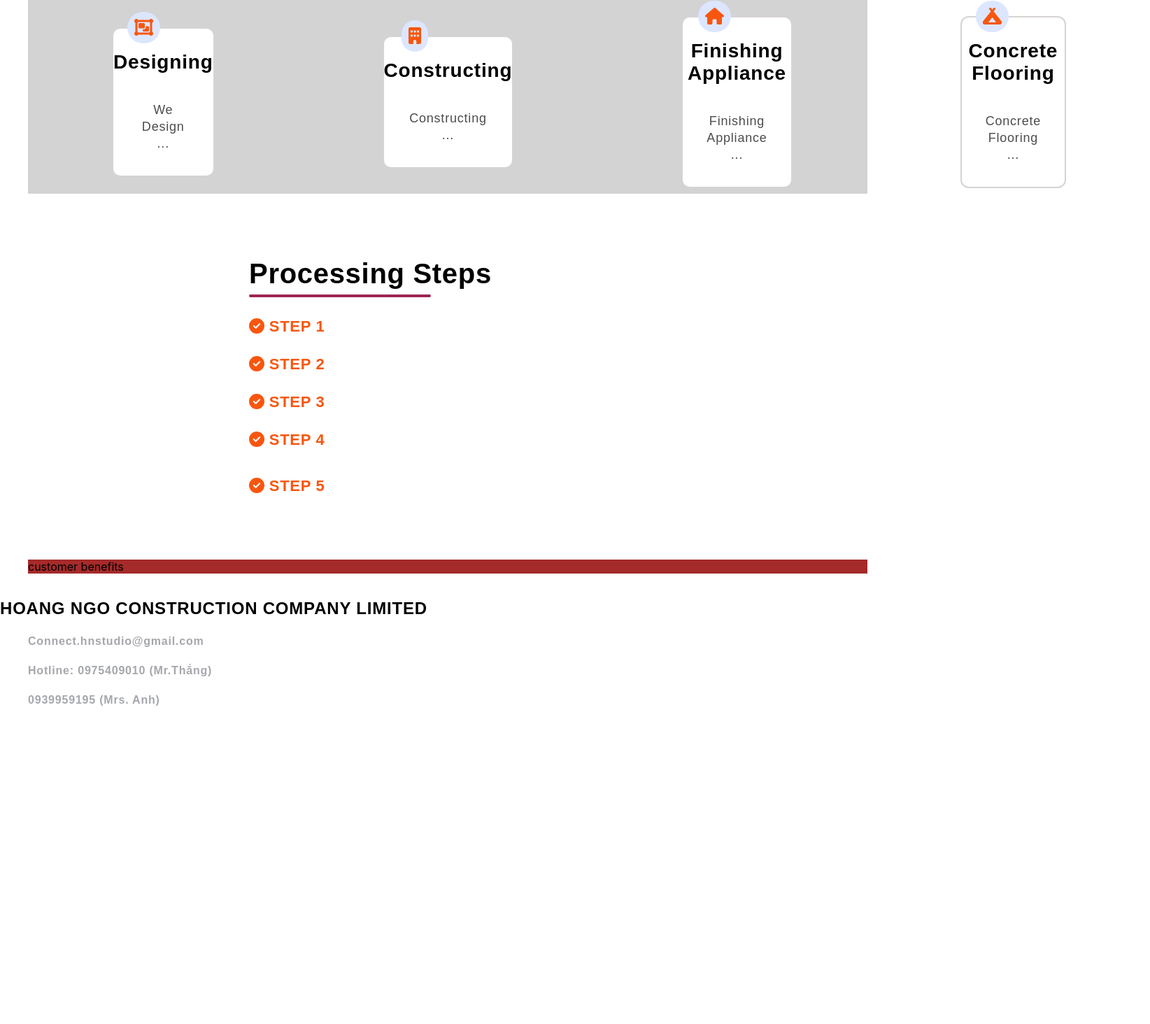
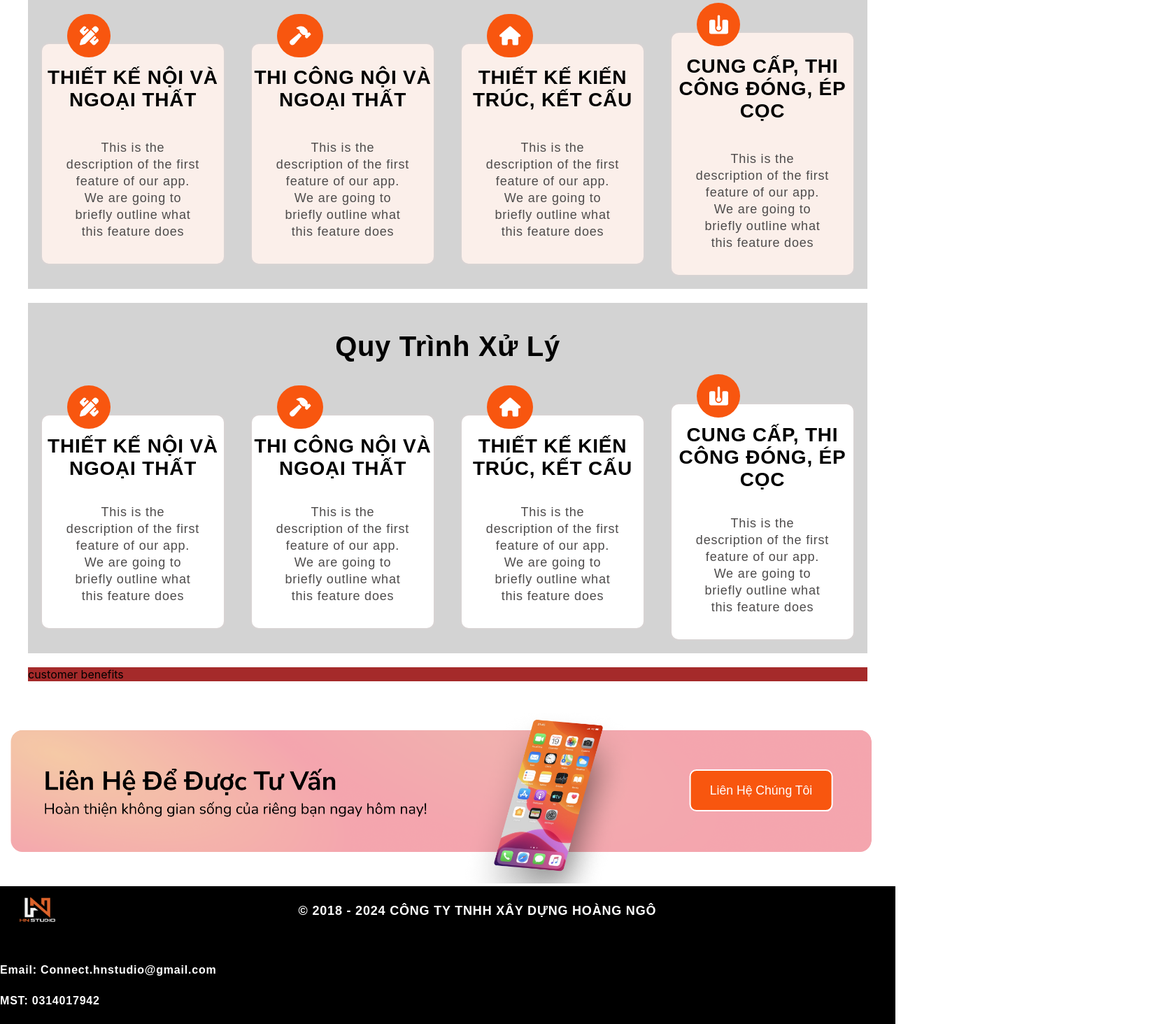
Before and after one commit to KimiNoNawa1610/Showcase, a React (Create React App) app: page / in a window 1280 px wide. Shown: the part 958-2422 px from the top of the page at 70% size, 1644 px wide, since content can reach past the window. Before the commit the page ends 1992 px from the top, so only its background shows below. Built offline with nearby package versions, Linux system fonts and the light colour scheme.

Commit message:
update code layout and styles

```diff
--- a/src/Pages/Home.js
+++ b/src/Pages/Home.js
@@ -1,8 +1,8 @@
 // Home.js
-import React, { useState, useEffect }  from 'react';
+import React, { useState }  from 'react';
 import imageList from '../components/ImageList'; // Import the list of image filenames
 import { Slide } from 'react-slideshow-image';
-import { faObjectGroup, faBuilding, faHouse, faCampground } from "@fortawesome/free-solid-svg-icons";
+import { faPenRuler, faHammer, faHouse, faBoreHole } from "@fortawesome/free-solid-svg-icons";
 import InformationCard from "../components/InformationCard";
 import Process from '../components/Process';
 import 'react-slideshow-image/dist/styles.css';
@@ -54,39 +54,39 @@
 
             <div className='services'>
                 <h3 className="services-title">
-                    <span>Services</span>
+                    <span>Dịch Vụ</span>
                 </h3>
                 <table className="services-table">
 
                     <tbody>
                         <tr>
                             <td><InformationCard
-                                title="Designing"
-                                description="We Design ..."
-                                icon={faObjectGroup}
+                                title="THIẾT KẾ NỘI VÀ NGOẠI THẤT"
+                                description="This is the description of the first feature of our app. We are going to briefly outline what this feature does"
+                                icon={faPenRuler}
                                 />
                             </td>
                             <td>
                                 <InformationCard
-                                title="Constructing"
-                                description="Constructing ..."
-                                icon={faBuilding}
+                                title="THI CÔNG NỘI VÀ NGOẠI THẤT"
+                                description="This is the description of the first feature of our app. We are going to briefly outline what this feature does"
+                                icon={faHammer}
                                 />
                             </td>
 
                             <td>
                                 <InformationCard
-                                title="Finishing Appliance"
-                                description="Finishing Appliance ..."
+                                title="THIẾT KẾ KIẾN TRÚC, KẾT CẤU"
+                                description="This is the description of the first feature of our app. We are going to briefly outline what this feature does"
                                 icon={faHouse}
                                 />
                             </td>
 
                             <td>
                                 <InformationCard
-                                title="Concrete Flooring"
-                                description="Concrete Flooring ..."
-                                icon={faCampground}
+                                title="CUNG CẤP, THI CÔNG ĐÓNG, ÉP CỌC"
+                                description="This is the description of the first feature of our app. We are going to briefly outline what this feature does"
+                                icon={faBoreHole}
                                 />
                                 </td>
                         </tr>
--- a/src/Pages/Layout.js
+++ b/src/Pages/Layout.js
@@ -1,32 +1,58 @@
 // Layout.js
-import React from 'react';
-import Menu from '../components/Menu';
-import '../css/Layout.css'
+import React from "react";
+import Menu from "../components/Menu";
+import "../css/Layout.css";
 
 const Layout = ({ children }) => {
   return (
     <div>
       <Menu />
       <div className="content">{children}</div>
-      <br/>
-      <div className='contacts'>
+      <br />
+      <div className="contacts">
+        <div className="contact-container">
+          <img
+            src="/contactprom.png"
+            alt="contact-prom"
+            className="contactprom"
+          />
+          <button className="contact-button">Liên Hệ Chúng Tôi</button>{" "}
+          {/*This is where we will put the contact link like email or something*/}
+        </div>
         <div className="ft-list" id="contact">
-            <p className="ft-list-title">HOANG NGO CONSTRUCTION COMPANY LIMITED</p>
+          <p className="ft-list-title">
+            <img src="logo.png" alt="Logo" className="contact-logo" />
+            <h4>© 2018 - 2024  CÔNG TY TNHH XÂY DỰNG HOÀNG NGÔ</h4>
+
+          </p>
           <ul className="ft-list-items">
             <li>
-                <a href="mailto:Connect.hnstudio@gmail.com">Connect.hnstudio@gmail.com</a>
+              <div className="contact-info">
+                <a href="mailto:Connect.hnstudio@gmail.com">
+                  Email: Connect.hnstudio@gmail.com
+                </a>
+                {/* <span>(Mr.Thắng)</span> */}
+              </div>
             </li>
+
             <li>
-                <a href="tel:+84975409010">Hotline: 0975409010 (Mr.Thắng)</a>
+              <div className="contact-info">
+                <a href="tel:+84314017942">MST: 0314017942</a>
+              </div>
             </li>
+
             <li>
-                <a href="tel:+84939959195">0939959195 (Mrs. Anh)</a>
+              <div className="contact-info">
+                <p>Địa Chỉ Liên Lạc: 132/6A Kha Vạn Cân, Tổ 21, Khu phố 3, Phường Hiệp Bình Chánh, <br></br>
+                Thành phố Thủ Đức, Thành phố Hồ Chí Minh, Việt Nam
+                </p>
+              </div>
             </li>
           </ul>
         </div>
       </div>
     </div>
   );
-}
+};
 
 export default Layout;
--- a/src/components/Menu.js
+++ b/src/components/Menu.js
@@ -12,12 +12,12 @@
       <img src='/logo.png' alt="logo" className="logo" />
       {/* List of navigation links */}
       <ul className="menu-list">
-        <li><Link to="/">HOME</Link></li>
-        <li><Link to="/about">ABOUT</Link></li>
-        <li><Link to="/services">SERVICES</Link></li>
-        <li><Link to="/projects">PROJECTS</Link></li>
-        <li><Link to="/blog">BLOG</Link></li>
-        <li><Link to="/contact">CONTACT</Link></li>
+        <li><Link to="/">Trang Chủ</Link></li>
+        <li><Link to="/about">Giới Thiệu</Link></li>
+        <li><Link to="/services">Dịch Vụ</Link></li>
+        <li><Link to="/projects">Công Trình</Link></li>
+        <li><Link to="/blog">Blog</Link></li>
+        <li class="contact"><Link to="/contact">Liên Hệ Chúng Tôi</Link></li>
       </ul>
     </nav>
   );
--- a/src/components/Process.js
+++ b/src/components/Process.js
@@ -1,37 +1,50 @@
 import React from "react";
-import { FontAwesomeIcon } from "@fortawesome/react-fontawesome";
-import {
-  faCircleCheck,
-} from "@fortawesome/free-solid-svg-icons";
-import "../css/Process.css";
+import { faPenRuler, faHammer, faHouse, faBoreHole } from "@fortawesome/free-solid-svg-icons";
+import ProcessCard from "../components/ProcessCard";
 
 function Process() {
+  return (
+    <div className="services">
+      <h3 className="services-title">
+        <span>Quy Trình Xử Lý</span>
+      </h3>
+      <table className="services-table">
+        <tbody>
+          <tr>
+            <td>
+              <ProcessCard
+                title="THIẾT KẾ NỘI VÀ NGOẠI THẤT"
+                description="This is the description of the first feature of our app. We are going to briefly outline what this feature does"
+                icon={faPenRuler}
+              />
+            </td>
+            <td>
+              <ProcessCard
+                title="THI CÔNG NỘI VÀ NGOẠI THẤT"
+                description="This is the description of the first feature of our app. We are going to briefly outline what this feature does"
+                icon={faHammer}
+              />
+            </td>
 
-  return (
-    <div className="ba-section">
+            <td>
+              <ProcessCard
+                title="THIẾT KẾ KIẾN TRÚC, KẾT CẤU"
+                description="This is the description of the first feature of our app. We are going to briefly outline what this feature does"
+                icon={faHouse}
+              />
+            </td>
 
-      <div className="ba-text-content">
-        <h3 className="ba-title">
-          <span>Processing Steps</span>
-        </h3>
-
-        <p className="ba-checks ba-check-first">
-          <FontAwesomeIcon icon={faCircleCheck} style={{ color: "#F8560F" }} /> STEP 1
-        </p>
-        <p className="ba-checks">
-          <FontAwesomeIcon icon={faCircleCheck} style={{ color: "#F8560F" }} /> STEP 2
-        </p>
-        <p className="ba-checks">
-          <FontAwesomeIcon icon={faCircleCheck} style={{ color: "#F8560F" }} /> STEP 3
-        </p>
-        <p className="ba-checks ba-check-last">
-          <FontAwesomeIcon icon={faCircleCheck} style={{ color: "#F8560F" }} /> STEP 4
-        </p>
-        <p className="ba-checks ba-check-last">
-          <FontAwesomeIcon icon={faCircleCheck} style={{ color: "#F8560F" }} /> STEP 5
-        </p>
-
-      </div>
+            <td>
+              <ProcessCard
+                title="CUNG CẤP, THI CÔNG ĐÓNG, ÉP CỌC"
+                description="This is the description of the first feature of our app. We are going to briefly outline what this feature does"
+                icon={faBoreHole}
+              />
+            </td>
+          </tr>
+          {/* Add more rows as needed */}
+        </tbody>
+      </table>
     </div>
   );
 }
--- a/src/css/Home.css
+++ b/src/css/Home.css
@@ -1,5 +1,9 @@
 .services{
   background-color: lightgray;
+  display: flex;
+  flex-direction: column;
+  align-items: center; /* Center items horizontally */
+  justify-content: center; /* Center items vertically */
 }
 
 /* Add this CSS in your stylesheet */
@@ -14,15 +18,13 @@
 
 .services-table th,
 .services-table td {
-  padding: 8px;
+  padding: 18px;
   border: none;
-  padding-left: 120px;
-  padding-right: 120px;
   text-align: center; /* Center align table cells */
 }
 
 .services-table th {
-  background-color: #f2f2f2;
+
   font-weight: bold;
 }
 
--- a/src/css/InfoCard.css
+++ b/src/css/InfoCard.css
@@ -9,8 +9,9 @@
     height: auto;
     border: 2px solid #d7d3d3;
     border-radius: 12px;
-    background-color: white;
+    background-color: #FBEFEA;
     position: relative;
+    max-height: max-content;
 }
 .info-card-title {
     margin: 32px 0 40px 0;
@@ -30,13 +31,14 @@
 }
 .info-card-icon {
     position: absolute;
-    top: -24px;
+    top: -43px;
     left: 14%;
-    padding: 10px;
-    background-color: #DCE6FF;
-    border-radius: 30px;
+    padding: 16px;
+    background-color: #F8560F;
+    border-radius: 45px;
 }
 .info-fa-icon {
-    color: #F8560F;
-    font-size: 24px;
+    color: white;
+    width: 90%;
+    font-size: 30px;
 }
--- a/src/css/Layout.css
+++ b/src/css/Layout.css
@@ -75,20 +75,38 @@
     border: 2px solid #1A8EFD;
 }
 /* Lists */
+.ft-list {
+    display: flex;
+    flex-direction: column;
+    background-color: black;
+    color: white;
+  }
+
 .ft-list-title {
-    margin: 16px 0;
+    display: flex;
+    margin: 16px;
     font-family: 'Rubik', sans-serif;
-    font-size: 24px;
+    font-size: 18px;
     font-weight: bold;
     letter-spacing: .8px;
+    align-items: center;
 }
+
+.ft-list-title h4{
+    align-items: center;
+    text-align: center;
+    margin: auto;
+
+}
+
 .ft-list-items {
     list-style-type: none;
-}
+    padding: 0;
+  }
+
 .ft-list-items li a {
     text-decoration: none;
-    color: #a5a7ac;
-    padding: 0 0 2px 0;
+    color: white;
     border-bottom: 2px dotted transparent;
     transition: border .2s ease;
 }
@@ -147,3 +165,53 @@
     margin-left: 2.5rem;
     margin-right: 2.5rem;
 }
+
+.contact-container {
+    position: relative;
+  }
+
+  .contactprom {
+    width: 100%;
+    height: 100%;
+    object-fit: cover;
+  }
+
+  .contact-button {
+    position: absolute;
+    top: 50%;
+    left: 85%;
+    transform: translate(-50%, -50%);
+    width: 16%;
+    height: 22%;
+    font-size: 110%;
+    background-color: #F8560F;
+    color: white;
+    border: 2px solid white;
+    border-radius: 10px;
+    cursor: pointer;
+  }
+
+  .contact-info {
+    display: flex;
+    justify-content: space-between;
+  }
+
+  .contact-info a {
+    color: white;
+    text-decoration: none;
+  }
+
+  .contact-info p {
+    color: white;
+    text-decoration: none;
+    margin: 0px;
+  }
+
+  .contact-info span {
+    color: white;
+  }
+
+  .contact-logo {
+    width: 6%; /* Adjust the width of the logo as needed */
+    margin-right: 10px; /* Add spacing between the logo and the title */
+  }
--- a/src/css/Menu.css
+++ b/src/css/Menu.css
@@ -29,5 +29,9 @@
     font-weight: bold;
     background-color: white;
     color:#333;
+  }
 
+  .contact{
+    background-color: #f8550fcc ;
+    border-radius: 10px;
   }
```
Lines whose indentation alone changed are shown as unchanged.
